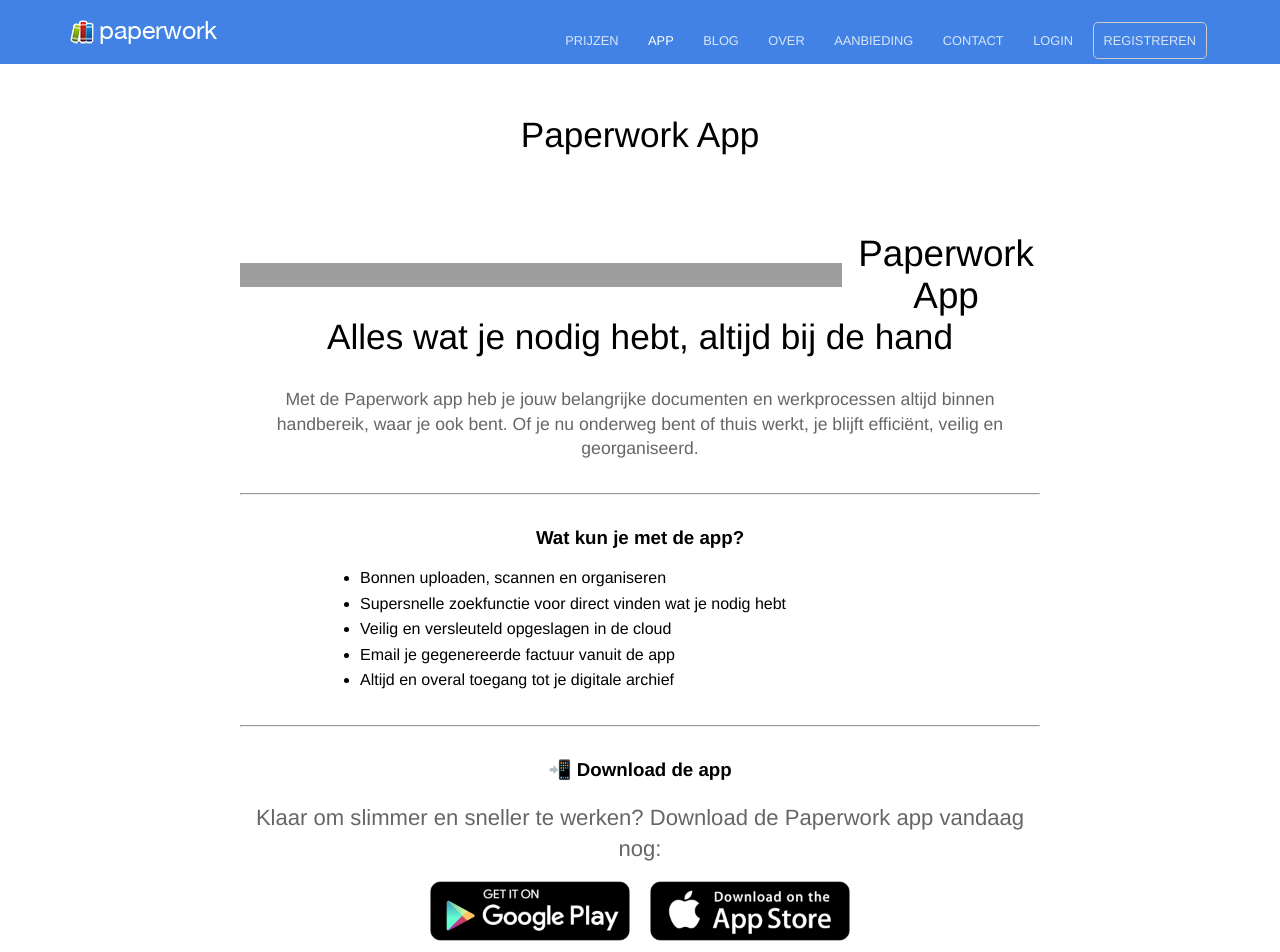
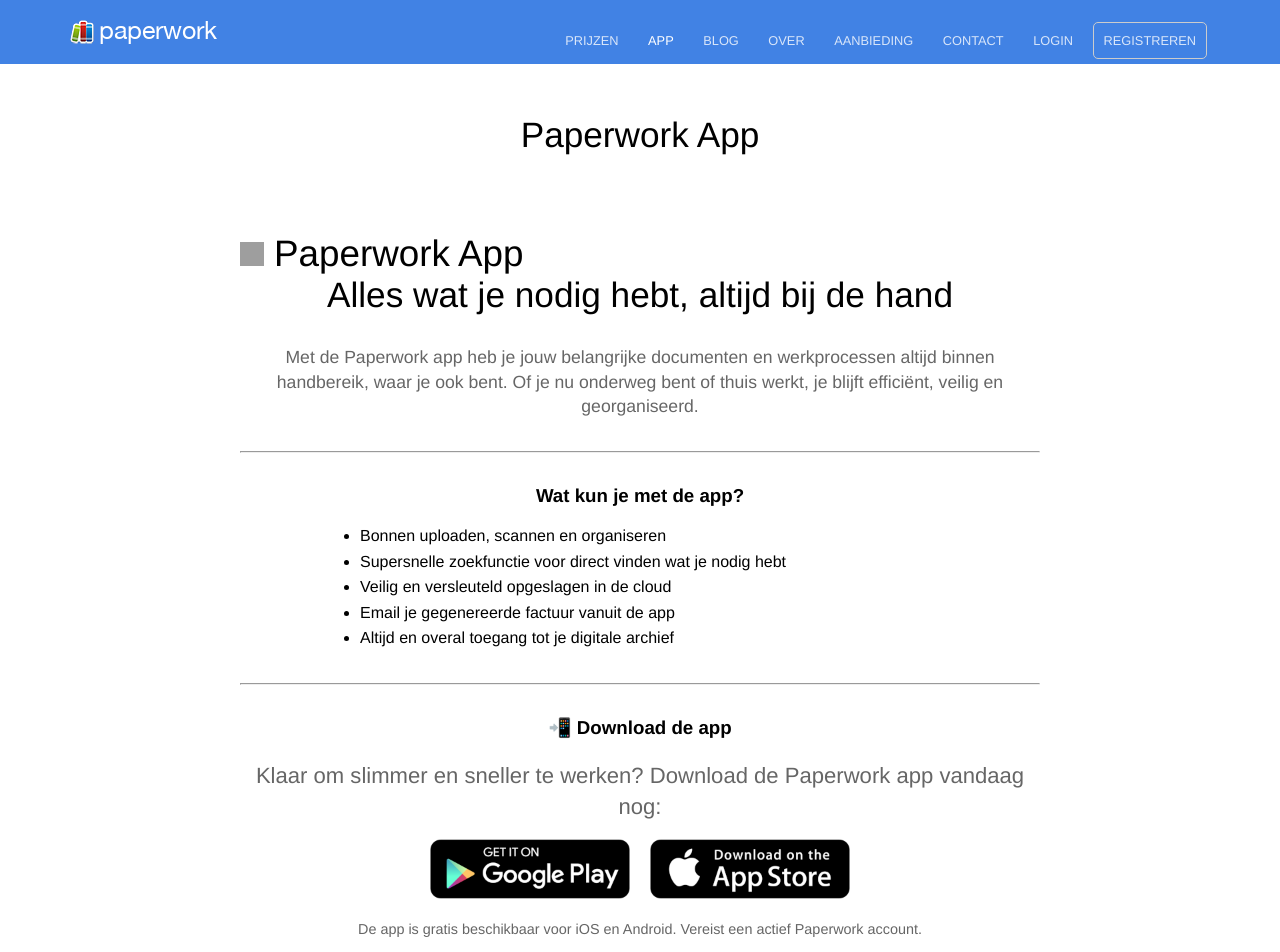
Before and after one commit to paperworkdevelopment/paperworkdevelopment.github.io, a Jekyll site: the page built from mobile.html, in a window 1280 px wide. Shown: the top 952 px of the page. Built offline with Jekyll 4.4.1, drawn with Linux system fonts in a browser that asks for light colours; grey boxes are pictures that could not be loaded.

Commit message:
logo mobile style

```diff
--- a/_sass/landing-page.scss
+++ b/_sass/landing-page.scss
@@ -87,6 +87,11 @@
   font-weight: 300;
   font-size: 2.3em;
   margin: 0;
+
+  img {
+    height: 24px;
+    width: 24px;
+  }
 }
 
 @media #{$desktop} {
```
